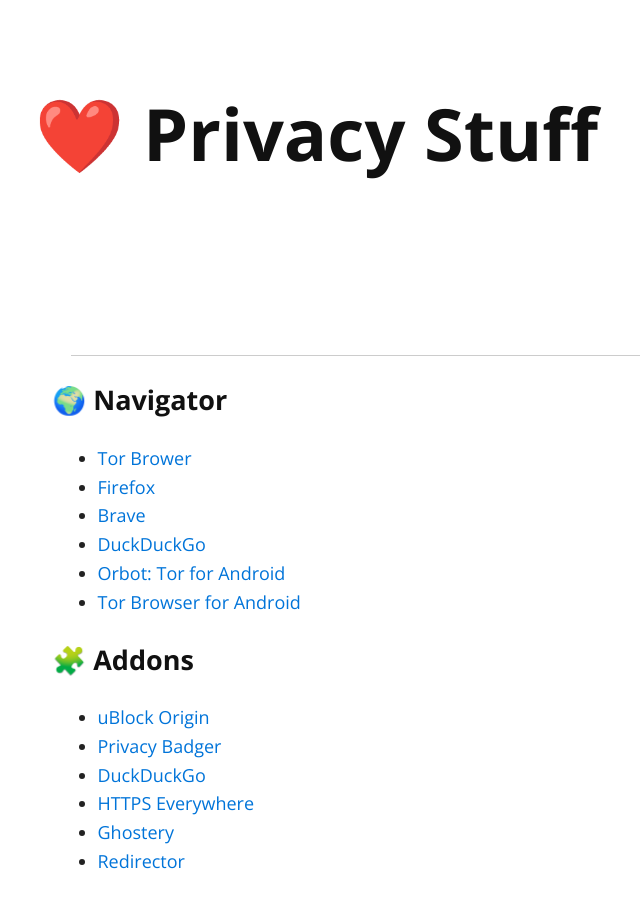
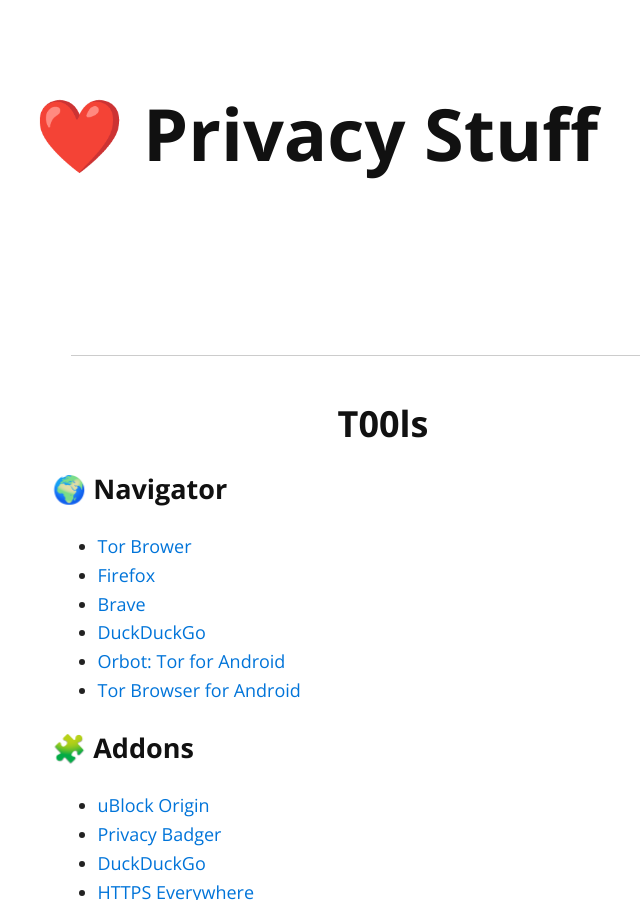
Before and after one commit to jcabeza/Privacy, a Jekyll site: the page built from index.md, in a window 1280 px wide and 900 px high. Shown: the whole window, without its empty margins (257-897 px from the left). Built offline with Jekyll 4.4.1, drawn with Linux system fonts in a browser that asks for light colours; nearby versions of some CDN libraries.

Commit message:
Update index.md

```diff
--- a/index.md
+++ b/index.md
@@ -2,6 +2,10 @@
 layout: default
 ---
 ---
+
+<p align="center">
+<h3 align="center"> T00ls </h3>
+</p>
 
 #### 🌍 Navigator
 
```
